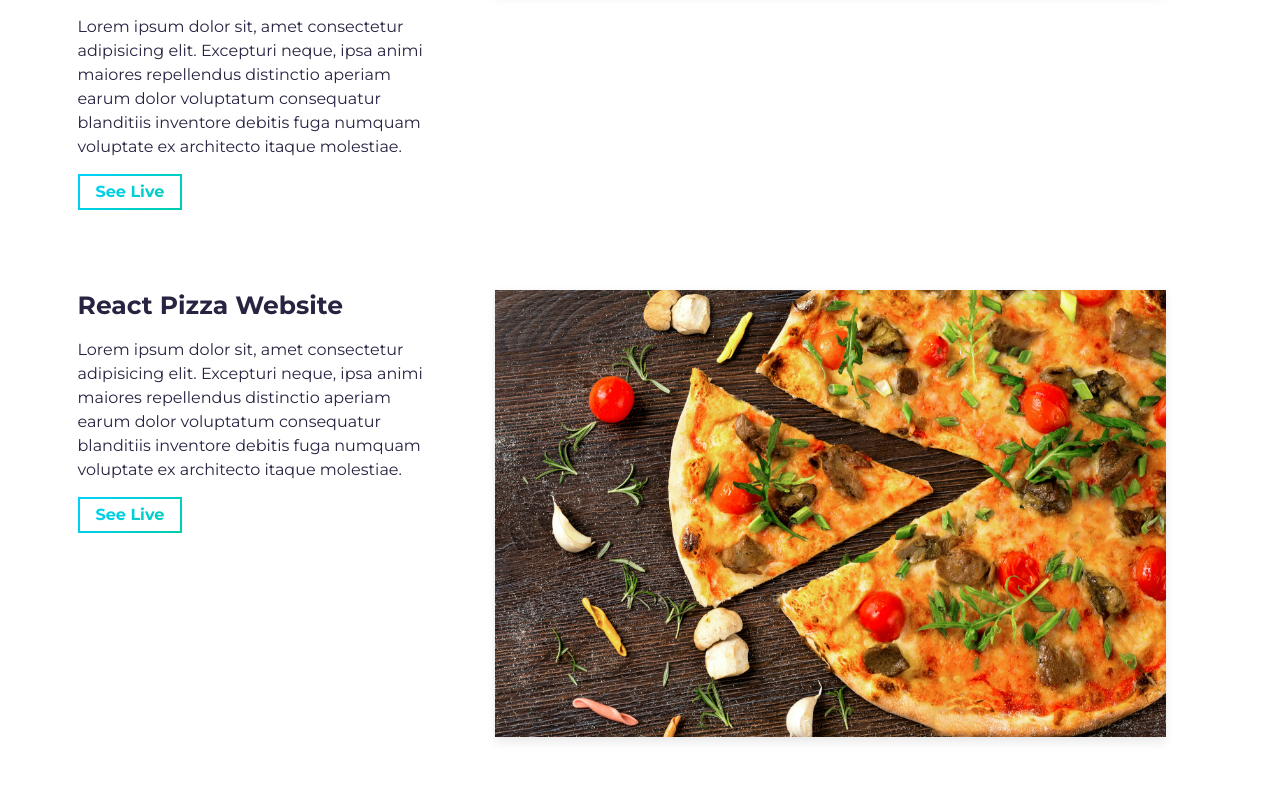
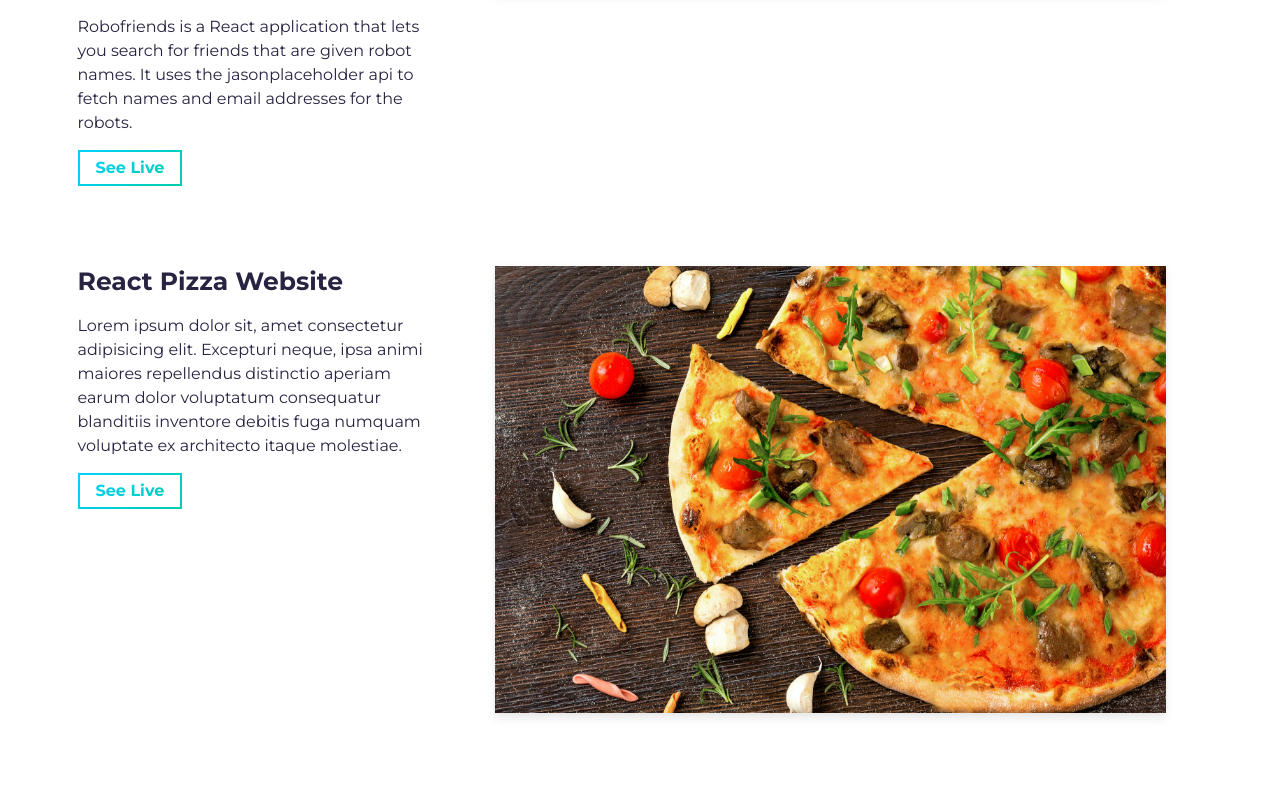
Before and after one commit to ArthurCoffee/arthur-portfolio, a website built with Parcel: page src/index.html in a window 1280 px wide. Shown: the part 1625-2415 px from the top of the page. Built offline with nearby package versions, Linux system fonts and the light colour scheme; files whose address does not match are found by name.

Commit message:
Update Robofriend app.

```diff
--- a/src/index.html
+++ b/src/index.html
@@ -119,11 +119,9 @@
                 <h3 class="project-wrapper__text-title">Robofriends</h3>
                 <div>
                   <p class="mb-4">
-                    Lorem ipsum dolor sit, amet consectetur adipisicing elit.
-                    Excepturi neque, ipsa animi maiores repellendus distinctio
-                    aperiam earum dolor voluptatum consequatur blanditiis
-                    inventore debitis fuga numquam voluptate ex architecto
-                    itaque molestiae.
+                    Robofriends is a React application that lets you search for friends
+                    that are given robot names. It uses the jasonplaceholder api to fetch
+                    names and email addresses for the robots.
                   </p>
                 </div>
                 <a
```
